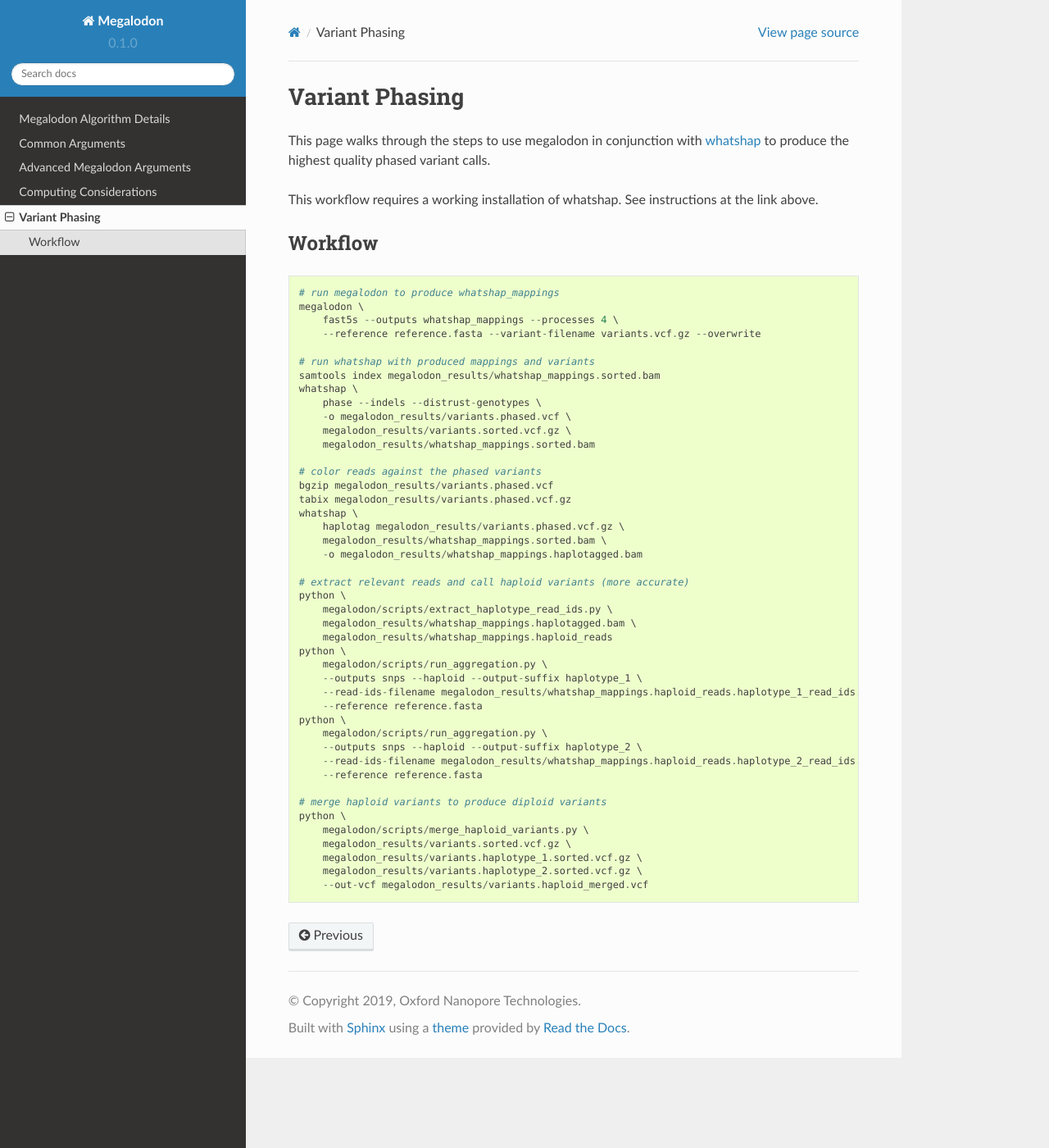
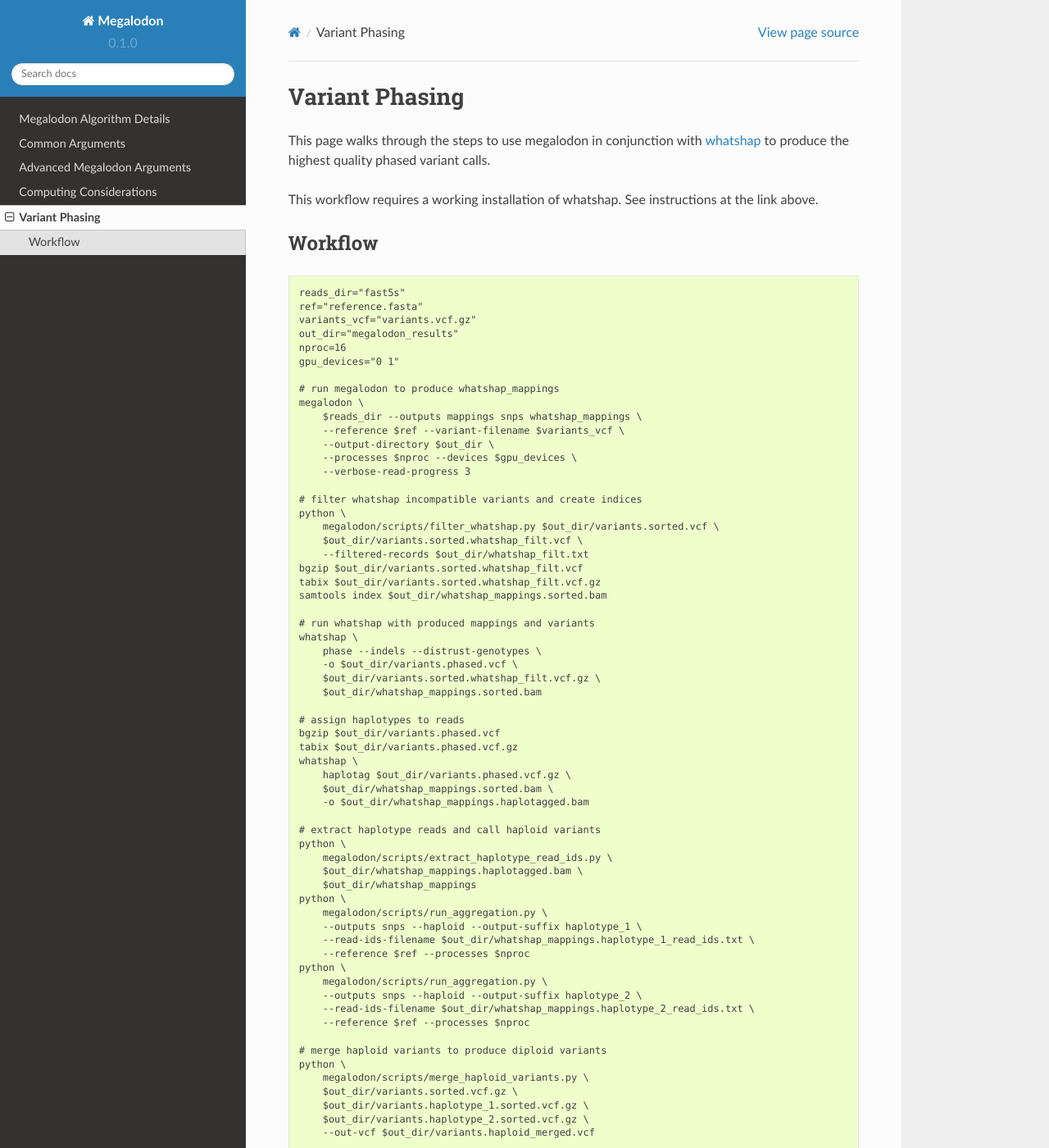
Before and after one commit to nanoporetech/megalodon, a Sphinx documentation site: the page built from docs/variant_phasing.rst, in a window 1280 px wide and 1400 px high. Shown: the whole window at 82% size. Built offline with Sphinx 7.4.7 and the Read the Docs theme 2.0.0, drawn with Linux system fonts in a browser that asks for light colours.

Commit message:
Added whatshap filtering script to remove variants which cause issues for whatshap.

```diff
--- a/docs/variant_phasing.rst
+++ b/docs/variant_phasing.rst
@@ -12,47 +12,65 @@ Workflow
 
 ::
 
+   reads_dir="fast5s"
+   ref="reference.fasta"
+   variants_vcf="variants.vcf.gz"
+   out_dir="megalodon_results"
+   nproc=16
+   gpu_devices="0 1"
+
    # run megalodon to produce whatshap_mappings
    megalodon \
-       fast5s --outputs whatshap_mappings --processes 4 \
-       --reference reference.fasta --variant-filename variants.vcf.gz --overwrite
+       $reads_dir --outputs mappings snps whatshap_mappings \
+       --reference $ref --variant-filename $variants_vcf \
+       --output-directory $out_dir \
+       --processes $nproc --devices $gpu_devices \
+       --verbose-read-progress 3
+
+   # filter whatshap incompatible variants and create indices
+   python \
+       megalodon/scripts/filter_whatshap.py $out_dir/variants.sorted.vcf \
+       $out_dir/variants.sorted.whatshap_filt.vcf \
+       --filtered-records $out_dir/whatshap_filt.txt
+   bgzip $out_dir/variants.sorted.whatshap_filt.vcf
+   tabix $out_dir/variants.sorted.whatshap_filt.vcf.gz
+   samtools index $out_dir/whatshap_mappings.sorted.bam
 
    # run whatshap with produced mappings and variants
-   samtools index megalodon_results/whatshap_mappings.sorted.bam
    whatshap \
        phase --indels --distrust-genotypes \
-       -o megalodon_results/variants.phased.vcf \
-       megalodon_results/variants.sorted.vcf.gz \
-       megalodon_results/whatshap_mappings.sorted.bam
+       -o $out_dir/variants.phased.vcf \
+       $out_dir/variants.sorted.whatshap_filt.vcf.gz \
+       $out_dir/whatshap_mappings.sorted.bam
 
-   # color reads against the phased variants
-   bgzip megalodon_results/variants.phased.vcf
-   tabix megalodon_results/variants.phased.vcf.gz
+   # assign haplotypes to reads
+   bgzip $out_dir/variants.phased.vcf
+   tabix $out_dir/variants.phased.vcf.gz
    whatshap \
-       haplotag megalodon_results/variants.phased.vcf.gz \
-       megalodon_results/whatshap_mappings.sorted.bam \
-       -o megalodon_results/whatshap_mappings.haplotagged.bam
+       haplotag $out_dir/variants.phased.vcf.gz \
+       $out_dir/whatshap_mappings.sorted.bam \
+       -o $out_dir/whatshap_mappings.haplotagged.bam
 
-   # extract relevant reads and call haploid variants (more accurate)
+   # extract haplotype reads and call haploid variants
    python \
        megalodon/scripts/extract_haplotype_read_ids.py \
-       megalodon_results/whatshap_mappings.haplotagged.bam \
-       megalodon_results/whatshap_mappings.haploid_reads
+       $out_dir/whatshap_mappings.haplotagged.bam \
+       $out_dir/whatshap_mappings
    python \
        megalodon/scripts/run_aggregation.py \
        --outputs snps --haploid --output-suffix haplotype_1 \
-       --read-ids-filename megalodon_results/whatshap_mappings.haploid_reads.haplotype_1_read_ids.txt \
-       --reference reference.fasta
+       --read-ids-filename $out_dir/whatshap_mappings.haplotype_1_read_ids.txt \
+       --reference $ref --processes $nproc
    python \
        megalodon/scripts/run_aggregation.py \
        --outputs snps --haploid --output-suffix haplotype_2 \
-       --read-ids-filename megalodon_results/whatshap_mappings.haploid_reads.haplotype_2_read_ids.txt \
-       --reference reference.fasta
+       --read-ids-filename $out_dir/whatshap_mappings.haplotype_2_read_ids.txt \
+       --reference $ref --processes $nproc
 
    # merge haploid variants to produce diploid variants
    python \
        megalodon/scripts/merge_haploid_variants.py \
-       megalodon_results/variants.sorted.vcf.gz \
-       megalodon_results/variants.haplotype_1.sorted.vcf.gz \
-       megalodon_results/variants.haplotype_2.sorted.vcf.gz \
-       --out-vcf megalodon_results/variants.haploid_merged.vcf
+       $out_dir/variants.sorted.vcf.gz \
+       $out_dir/variants.haplotype_1.sorted.vcf.gz \
+       $out_dir/variants.haplotype_2.sorted.vcf.gz \
+       --out-vcf $out_dir/variants.haploid_merged.vcf
```
Also changed, not shown: 2 other files.
